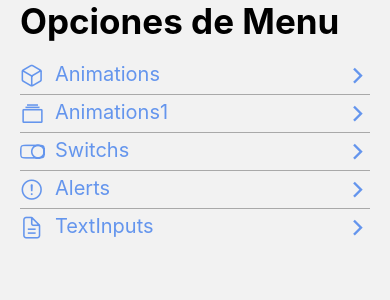
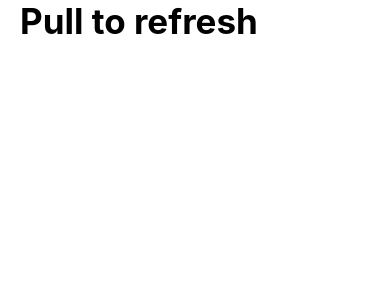
Before and after one commit to JaimeCabrera/rn-components, a React Native app: screen /Refresh in a window 390 px wide. Shown: the top 300 px of the page. Built offline with nearby package versions, Linux system fonts and the light colour scheme.

Commit message:
add refresh control component

```diff
--- a/src/Menu/MenuItems.tsx
+++ b/src/Menu/MenuItems.tsx
@@ -26,4 +26,9 @@ export const menuItems: MenuItem[] = [
     icon: 'document-text-outline',
     component: 'TextInput',
   },
+  {
+    name: 'Pull to refresh',
+    icon: 'refresh-outline',
+    component: 'Refresh',
+  },
 ];
--- a/src/navigation/Navigation.tsx
+++ b/src/navigation/Navigation.tsx
@@ -7,6 +7,7 @@ import {Animation2} from '../screens/Animation2';
 import {Switchs} from '../screens/Switchs';
 import {Alerts} from '../screens/Alerts';
 import {TextInputs} from '../screens/TextInputs';
+import {Refresh} from '../screens/Refresh';
 
 const Stack = createNativeStackNavigator();
 
@@ -15,6 +16,9 @@ export const Navigation = () => {
     <Stack.Navigator
       screenOptions={{
         headerShown: false,
+        contentStyle: {
+          backgroundColor: 'white',
+        },
       }}>
       <Stack.Screen name="Home" component={Home} />
       <Stack.Screen name="Animation1" component={Animation1} />
@@ -22,6 +26,7 @@ export const Navigation = () => {
       <Stack.Screen name="Switchs" component={Switchs} />
       <Stack.Screen name="Alerts" component={Alerts} />
       <Stack.Screen name="TextInput" component={TextInputs} />
+      <Stack.Screen name="Refresh" component={Refresh} />
     </Stack.Navigator>
   );
 };
--- /dev/null
+++ b/src/screens/Refresh.tsx
@@ -0,0 +1,35 @@
+import React, {useState} from 'react';
+import {RefreshControl, ScrollView, Text, View} from 'react-native';
+import {HeaderTitle} from '../components/HeaderTitle';
+import {globalStyles} from '../theme/appTheme';
+
+export const Refresh = () => {
+  const [refreshing, setRefreshing] = useState(false);
+  const [data, setData] = useState<string>();
+
+  const onRefresh = () => {
+    setRefreshing(true);
+    setTimeout(() => {
+      console.log('terminamos');
+      setRefreshing(false);
+      setData('hola mundoi');
+    }, 3500);
+  };
+
+  return (
+    <ScrollView
+      refreshControl={
+        <RefreshControl
+          refreshing={refreshing}
+          onRefresh={onRefresh}
+          progressBackgroundColor="white"
+          colors={['blue', 'red', 'orange']}
+        />
+      }>
+      <View style={globalStyles.container}>
+        <HeaderTitle title="Pull to refresh" />
+        <Text>{JSON.stringify(data)}</Text>
+      </View>
+    </ScrollView>
+  );
+};
```
